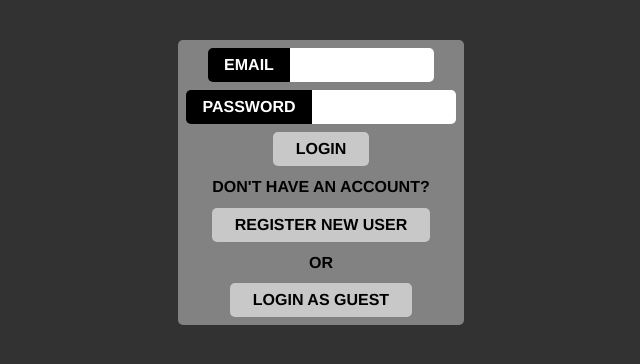
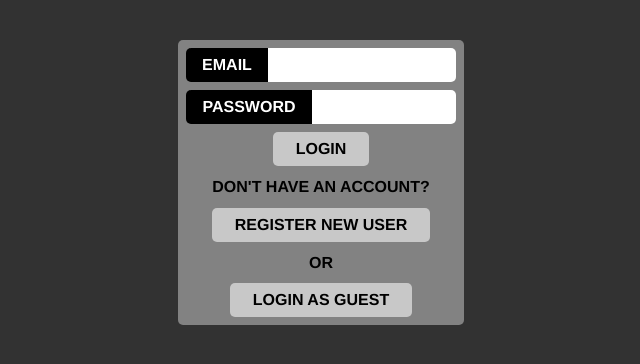
Before and after one commit to matt-pickle/workout-tracker-firebase, a React (Create React App) app: page /login in a window 1280 px wide. Shown: the top 364 px of the page, without its empty margins (319-959 px from the left). Built offline with nearby package versions, Linux system fonts and the light colour scheme; no server answers.

Commit message:
Widen email input box

```diff
--- a/src/Styles/styles.scss
+++ b/src/Styles/styles.scss
@@ -90,7 +90,10 @@ input {
   margin: 0;
 }
 
-#reg-username,
+#reg-username {
+  width: 10.75em;
+}
+
 #reg-password {
   width: 8em;
 }
```
